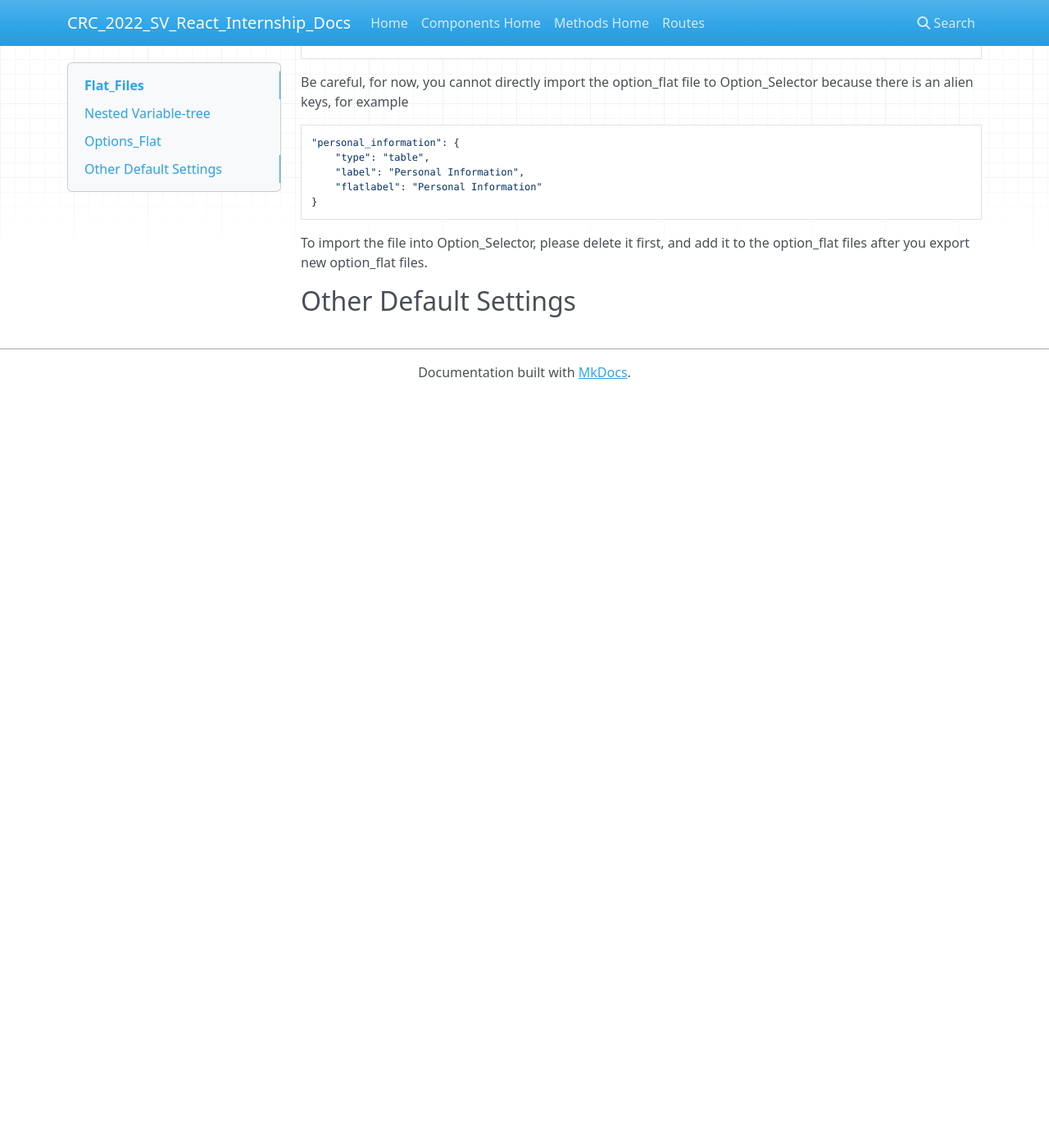
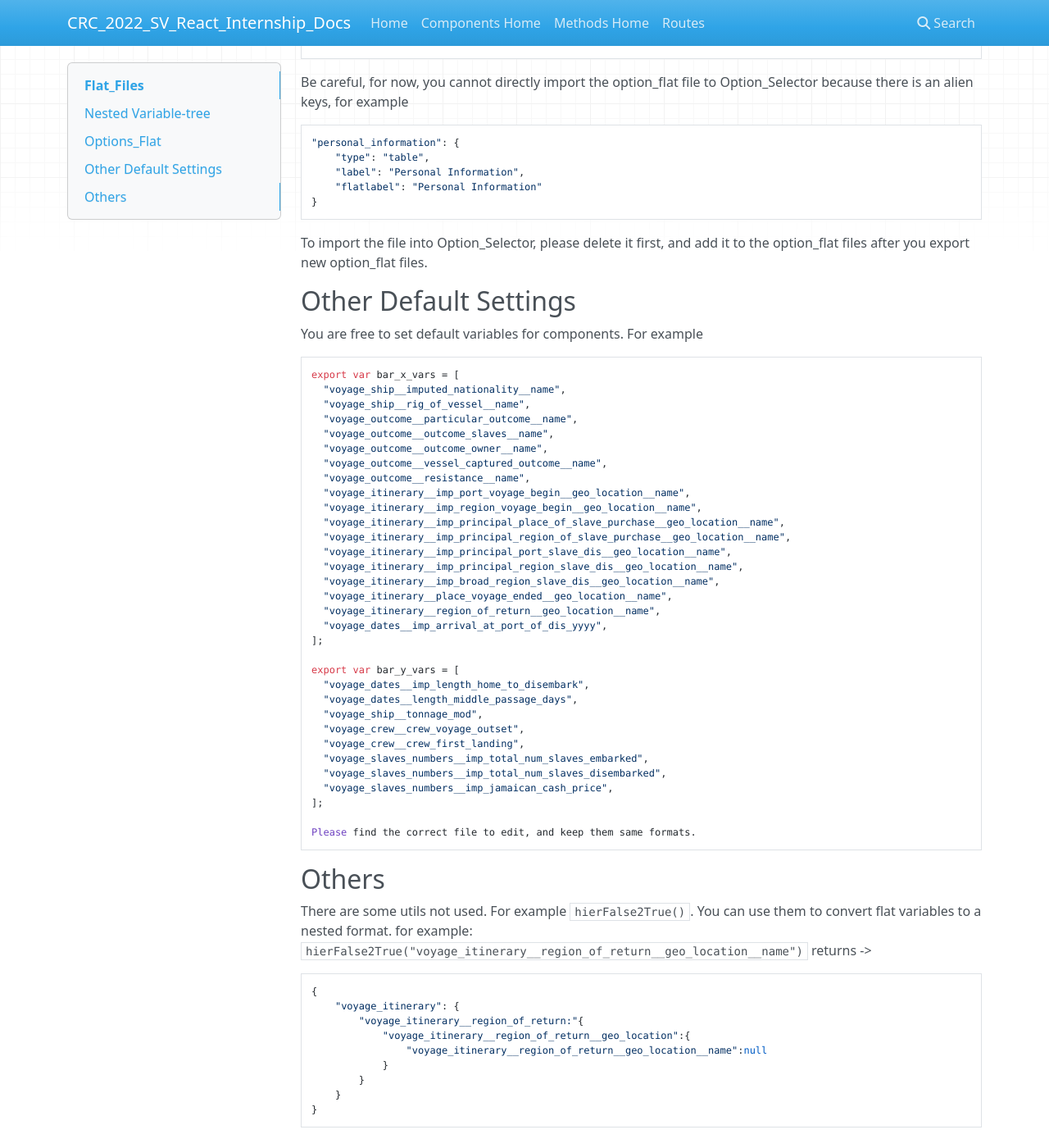
Before and after one commit to chenlize96/CRC_2022_SV_React_Internship_Docs, an MkDocs documentation site: the page built from docs/Methods/Flat_Files.md, in a window 1280 px wide and 1400 px high, scrolled down 1363 px. Shown: the whole window at 82% size. Built offline with MkDocs 1.6.1, drawn with Linux system fonts in a browser that asks for light colours; nearby versions of some CDN libraries; before the commit the page ends 1845 px from its top, so only the background shows below that.

Commit message:
flat_files complete

````diff
--- a/docs/Methods/Flat_Files.md
+++ b/docs/Methods/Flat_Files.md
@@ -69,3 +69,53 @@ To import the file into Option_Selector, please delete it first, and add it to t
 
 
 ## Other Default Settings
+You are free to set default variables for components. For example
+```javascript
+export var bar_x_vars = [
+  "voyage_ship__imputed_nationality__name",
+  "voyage_ship__rig_of_vessel__name",
+  "voyage_outcome__particular_outcome__name",
+  "voyage_outcome__outcome_slaves__name",
+  "voyage_outcome__outcome_owner__name",
+  "voyage_outcome__vessel_captured_outcome__name",
+  "voyage_outcome__resistance__name",
+  "voyage_itinerary__imp_port_voyage_begin__geo_location__name",
+  "voyage_itinerary__imp_region_voyage_begin__geo_location__name",
+  "voyage_itinerary__imp_principal_place_of_slave_purchase__geo_location__name",
+  "voyage_itinerary__imp_principal_region_of_slave_purchase__geo_location__name",
+  "voyage_itinerary__imp_principal_port_slave_dis__geo_location__name",
+  "voyage_itinerary__imp_principal_region_slave_dis__geo_location__name",
+  "voyage_itinerary__imp_broad_region_slave_dis__geo_location__name",
+  "voyage_itinerary__place_voyage_ended__geo_location__name",
+  "voyage_itinerary__region_of_return__geo_location__name",
+  "voyage_dates__imp_arrival_at_port_of_dis_yyyy",
+];
+
+export var bar_y_vars = [
+  "voyage_dates__imp_length_home_to_disembark",
+  "voyage_dates__length_middle_passage_days",
+  "voyage_ship__tonnage_mod",
+  "voyage_crew__crew_voyage_outset",
+  "voyage_crew__crew_first_landing",
+  "voyage_slaves_numbers__imp_total_num_slaves_embarked",
+  "voyage_slaves_numbers__imp_total_num_slaves_disembarked",
+  "voyage_slaves_numbers__imp_jamaican_cash_price",
+];
+
+Please find the correct file to edit, and keep them same formats.
+```
+
+## Others
+There are some utils not used. For example `hierFalse2True()`. You can use them to convert flat variables to a nested format.
+for example: `hierFalse2True("voyage_itinerary__region_of_return__geo_location__name")` returns ->
+```javascript
+{
+    "voyage_itinerary": {
+        "voyage_itinerary__region_of_return:"{
+            "voyage_itinerary__region_of_return__geo_location":{
+                "voyage_itinerary__region_of_return__geo_location__name":null
+            }
+        }
+    }
+}
+```
````
